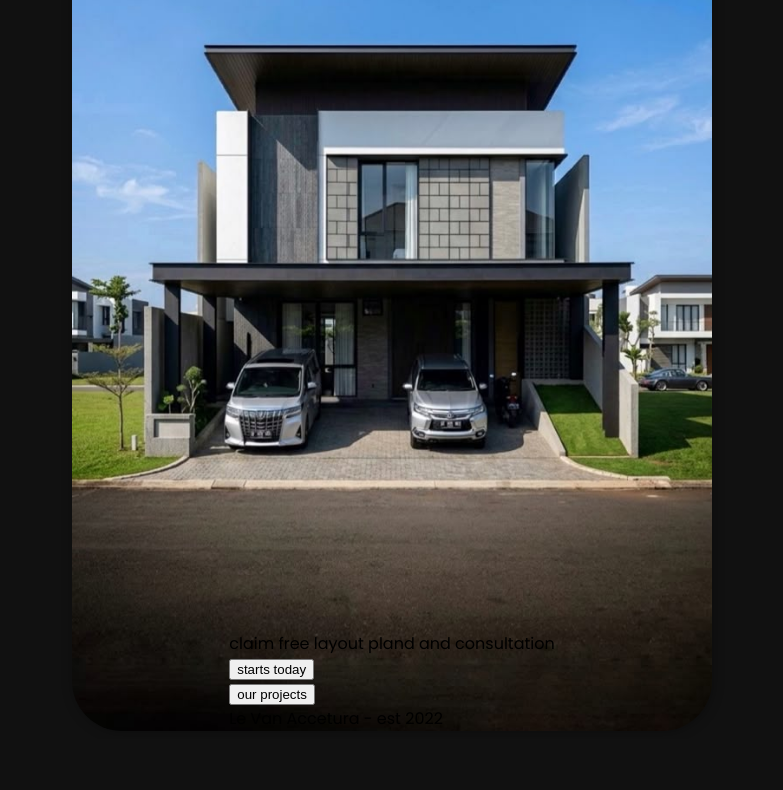
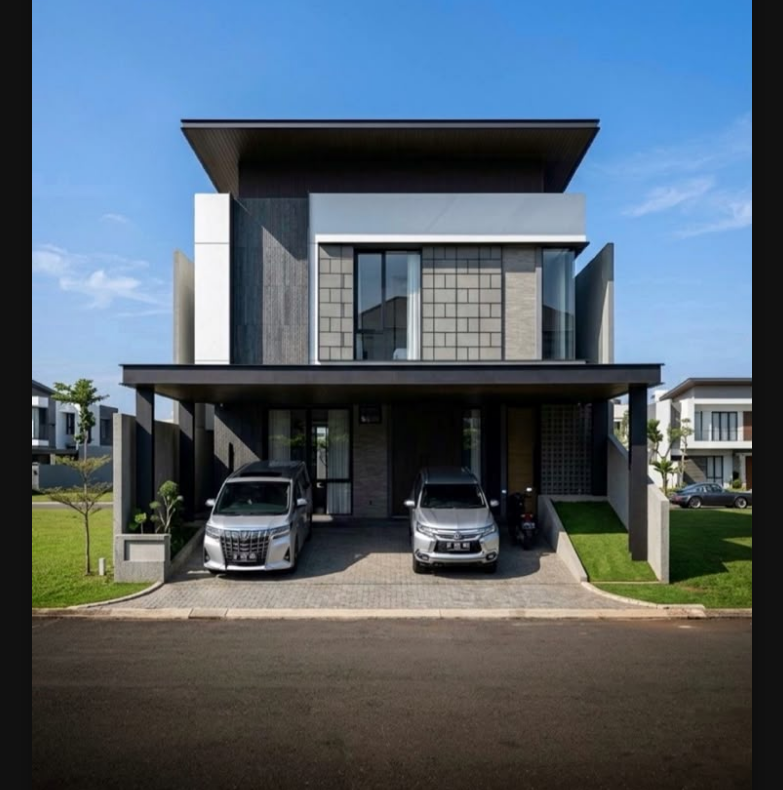
Before and after one commit to levanaccetura/levanaccetura, a plain HTML site: page index.html in a window 1280 px wide. Shown: the part 557-1347 px from the top of the page, without its empty margins (248-1031 px from the left). Before the commit the page ends 1296 px from the top, so only its background shows below. Drawn offline with Linux system fonts and the light colour scheme.

Commit message:
Update style01.css

```diff
--- a/css files/style01.css
+++ b/css files/style01.css
@@ -10,8 +10,8 @@ body {
     background-image: url('../images/bg-image.jpeg');
     background-repeat: no-repeat;
     background-size: cover;
-    height: 1280px;
-    width: 640px;
+    height: 1560px;
+    width: 720px;
     border-radius: 50px;
     display: flex;
     flex-direction: column;
```
